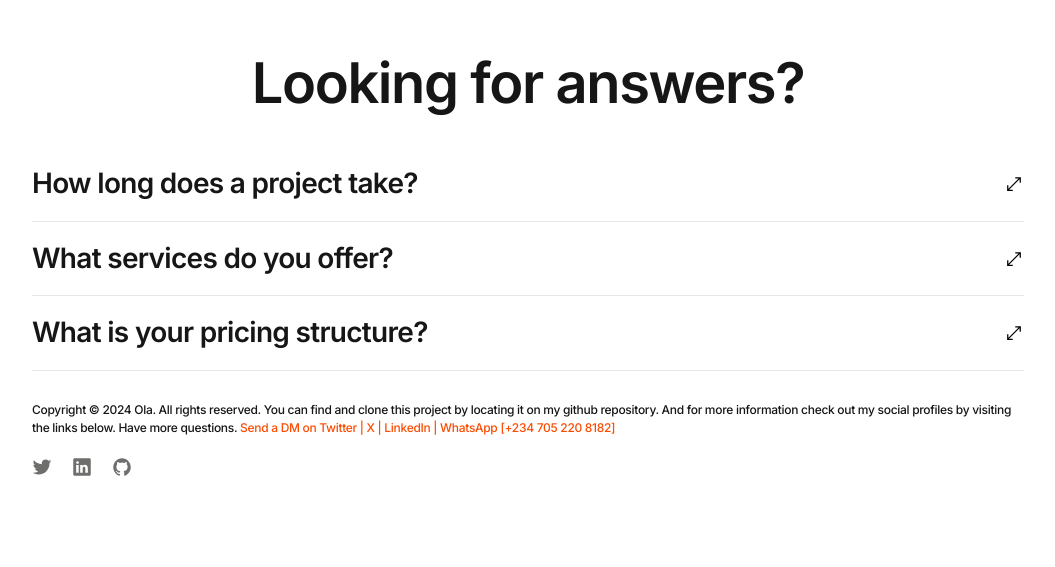
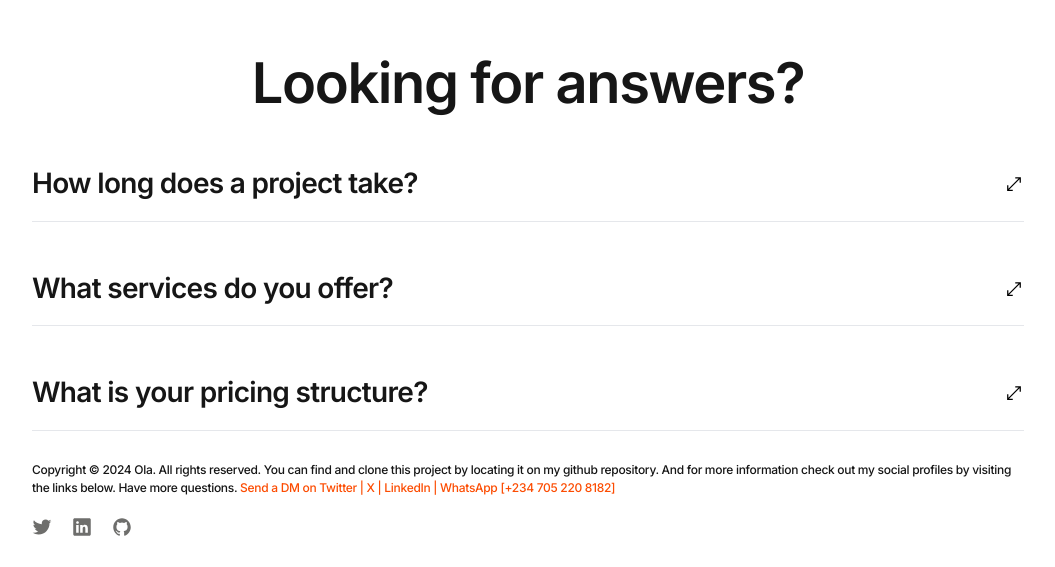
Before and after one commit to devbylanre/ola, a Next.js app: page / in a window 1280 px wide. Shown: the part 5039-5606 px from the top of the page, without its empty margins (112-1167 px from the left). Before the commit the page ends 5546 px from the top, so only its background shows below. Built offline with nearby package versions, Linux system fonts and the light colour scheme.

Commit message:
accordion component

```diff
--- a/src/components/Accordion.tsx
+++ b/src/components/Accordion.tsx
@@ -4,23 +4,36 @@ import {
   AccordionProvider,
   useAccordion,
 } from '@/contexts/components/Accordion';
-import React, { HTMLAttributes, useContext } from 'react';
+import React, { HTMLAttributes, ReactNode, useContext } from 'react';
 import { twMerge } from 'tailwind-merge';
 
-type AccordionProps = HTMLAttributes<HTMLDivElement> & { opened?: string };
+type AccordionProps = { opened?: string; children: ReactNode };
 
 export const Accordion = (props: AccordionProps) => {
-  const { opened, className, ...rest } = props;
+  const { opened, children } = props;
 
-  return (
-    <AccordionProvider opened={opened}>
-      <div
-        className={twMerge('checked:w-full', className)}
-        {...rest}
-      />
-    </AccordionProvider>
-  );
+  return <AccordionProvider opened={opened}>{children}</AccordionProvider>;
 };
+
+// type AccordionListProps = Omit<HTMLAttributes<HTMLDivElement>, 'children'> & {
+//   children: (isActive: (item: string) => boolean) => ReactNode | ReactNode;
+// };
+
+// export const AccordionList = (props: AccordionListProps) => {
+//   const { className, children, ...rest } = props;
+//   const { accordions } = useAccordion();
+
+//   const isActive = (item: string) => accordions.includes(item);
+
+//   return (
+//     <div
+//       className={twMerge('w-full block', className)}
+//       {...rest}
+//     >
+//       {typeof children === 'function' ? children(isActive) : children}
+//     </div>
+//   );
+// };
 
 type AccordionItemProps = HTMLAttributes<HTMLDivElement>;
 
```
